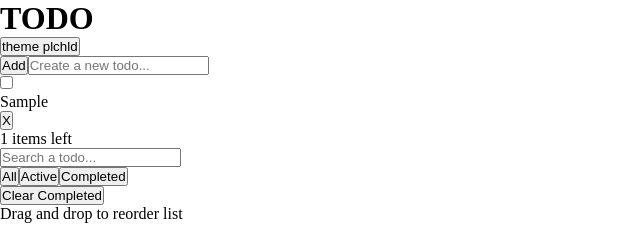
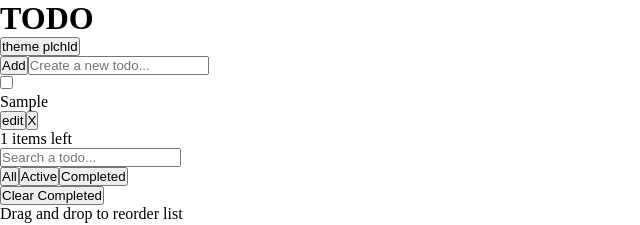
Before and after one commit to CatalinBanici/advanced-todo-app, a React (Create React App) app in the folder app/: page / in a window 1280 px wide. Both pictures are taken after typing "Sample" into the empty fields and a click on the button "Add". Shown: the top 225 px of the page, without its empty margins (0-640 px from the left). Built offline with nearby package versions, Linux system fonts and the light colour scheme.

Commit message:
editing functionality almost done

```diff
--- a/app/src/App.js
+++ b/app/src/App.js
@@ -19,6 +19,7 @@ function App() {
   const [filteredTodos, setFilteredTodos] = useState(todos);
   const [searchInput, setSearchInput] = useState("");
   const inputRef = useRef();
+  const [editInput, setEditInput] = useState("");
 
   useEffect(() => {
     localStorage.setItem(LOCAL_STORAGE_TODO_KEY, JSON.stringify(todos));
@@ -39,11 +40,32 @@ function App() {
           id: Math.random() * 1000,
           textContent: inputRefValue,
           complete: false,
+          isEditing: false,
         },
       ];
     });
     inputRef.current.value = "";
   }
+
+  function handleToggleEdit(id) {
+    setTodos(
+      todos.map((todo) =>
+        todo.id === id ? { ...todo, isEditing: !todo.isEditing } : todo
+      )
+    );
+  }
+
+  function handleUpdateTodo(id) {
+    setTodos(
+      todos.map((todo) =>
+        todo.id === id
+          ? { ...todo, textContent: editInput, isEditing: !todo.isEditing }
+          : todo
+      )
+    );
+  }
+
+  console.log(todos);
 
   function handleCheckTodo(id) {
     const todoObject = [...todos];
@@ -97,6 +119,10 @@ function App() {
           handleCheckTodo={handleCheckTodo}
           handleDeleteTodo={handleDeleteTodo}
           filteredTodos={filteredTodos}
+          editInput={editInput}
+          setEditInput={setEditInput}
+          handleToggleEdit={handleToggleEdit}
+          handleUpdateTodo={handleUpdateTodo}
         />
         <TodoSettings
           todos={todos}
--- a/app/src/components/Todo.js
+++ b/app/src/components/Todo.js
@@ -1,7 +1,7 @@
 import React from "react";
 
 export default function Todo(props) {
-  const { todo, handleCheckTodo, handleDeleteTodo } = props;
+  const { todo, handleCheckTodo, handleDeleteTodo, handleToggleEdit } = props;
 
   return (
     <li>
@@ -13,6 +13,12 @@ export default function Todo(props) {
         />
         <p>{todo.textContent}</p>
       </label>
+      <button
+        onClick={() => handleToggleEdit(todo.id)}
+        disabled={todo.isEditing}
+      >
+        edit
+      </button>
       <button onClick={() => handleDeleteTodo(todo.id)}>X</button>
     </li>
   );
--- /dev/null
+++ b/app/src/components/TodoEditForm.js
@@ -0,0 +1,16 @@
+import React from "react";
+
+export default function TodoEditForm(props) {
+  const { editInput, setEditInput, handleUpdateTodo, todo } = props;
+  return (
+    <form onSubmit={(e) => e.preventDefault()}>
+      <button onClick={() => handleUpdateTodo(todo.id)}>update</button>
+      <input
+        type="text"
+        placeholder="Update todo..."
+        value={editInput}
+        onChange={(e) => setEditInput(e.target.value)}
+      />
+    </form>
+  );
+}
--- a/app/src/components/TodoList.js
+++ b/app/src/components/TodoList.js
@@ -1,20 +1,40 @@
 import React from "react";
 import Todo from "./Todo";
+import TodoEditForm from "./TodoEditForm";
 
 export default function TodoList(props) {
-  const { handleCheckTodo, handleDeleteTodo, filteredTodos } = props;
+  const {
+    handleCheckTodo,
+    handleDeleteTodo,
+    filteredTodos,
+    editInput,
+    setEditInput,
+    handleToggleEdit,
+    handleUpdateTodo,
+  } = props;
   return (
     <section>
       <ul>
-        {filteredTodos.map((todo) => (
+        {filteredTodos.map((todo) =>
+          todo.isEditing ? (
+            <TodoEditForm
+              key={todo.id}
+              editInput={editInput}
+              setEditInput={setEditInput}
+              handleUpdateTodo={handleUpdateTodo}
+              todo={todo}
+            />
+          ) : (
             <Todo
               key={todo.id}
               todo={todo}
               handleCheckTodo={handleCheckTodo}
               handleDeleteTodo={handleDeleteTodo}
               filteredTodos={filteredTodos}
+              handleToggleEdit={handleToggleEdit}
             />
-        ))}
+          )
+        )}
       </ul>
     </section>
   );
```
Lines whose indentation alone changed are shown as unchanged.
